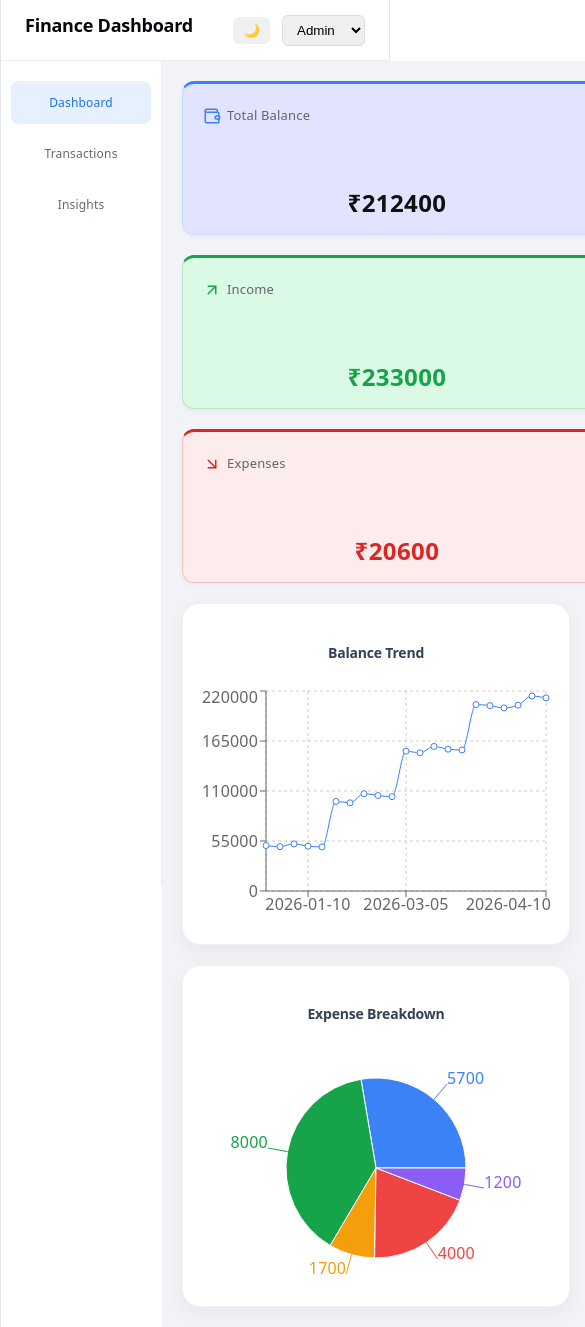
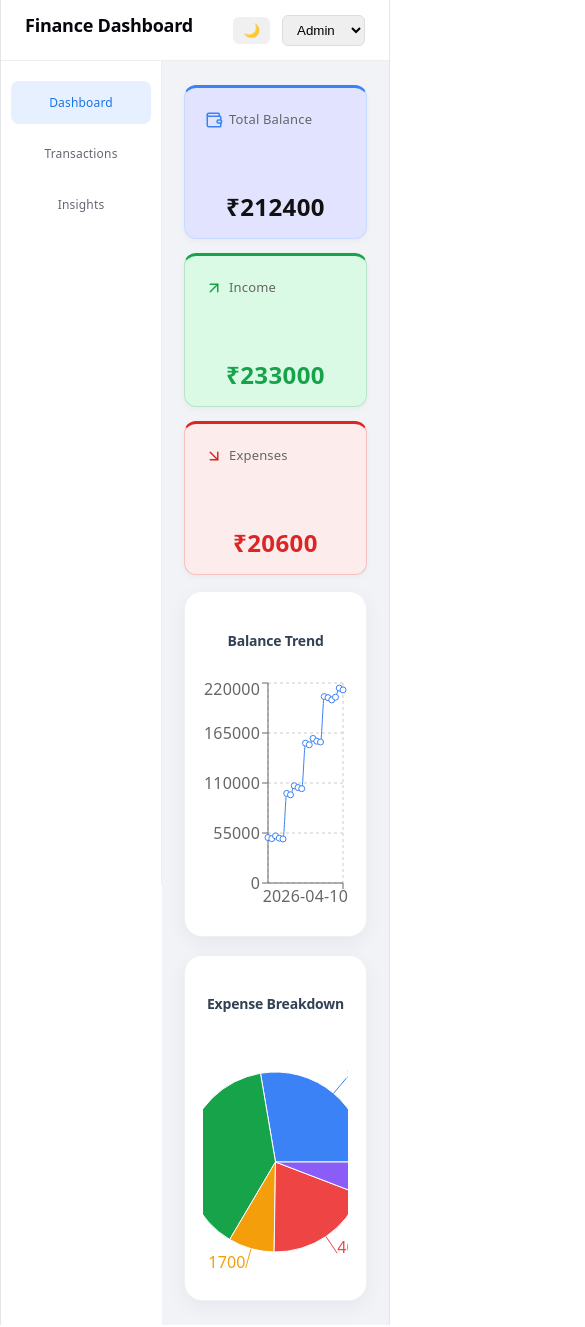
Before and after one commit to sushantshinde7/finance-insights-dashboard, a React (Vite) app: page / in a window 390 px wide. Shown: the top 1327 px of the page, 585 px wide, since content can reach past the window. Built offline with nearby package versions, Linux system fonts and the light colour scheme; the HTML template or start-up script is replaced by a standard one.

Commit message:
dashboard layout's responsiveness upgraded

```diff
--- a/src/pages/Dashboard.css
+++ b/src/pages/Dashboard.css
@@ -1,73 +1,114 @@
+/* =========================
+   BASE LAYOUT
+========================= */
+
 .dashboard {
   display: flex;
   flex-direction: column;
-  gap: 20px;
+  gap: 24px;
+
+  padding: 4px 2px;
 }
 
+/* =========================
+   KPI CARDS (TOP SECTION)
+========================= */
+
 .cards-row {
-  display: flex;
-  gap: 20px;
-  flex-wrap: wrap;
+  display: grid;
+  grid-template-columns: repeat(3, 1fr);
+  gap: 18px;
 }
 
-/* Cards should NOT stretch fully */
-.cards-row > * {
-  flex: 0 0 auto;
-  width: 220px;
+/* =========================
+   CHARTS GRID
+========================= */
+
+.charts-row {
+  display: grid;
+  grid-template-columns: repeat(2, 1fr);
+  gap: 18px;
 }
 
-.charts-row {
-  display: flex;
-  gap: 20px;
-  flex-wrap: wrap;
-  align-items: flex-start; /* ⭐ THIS FIXES EVERYTHING */
+/* =========================
+   CHART CARD
+========================= */
+
+.chart-card {
+  background: #ffffff;
+  border-radius: 16px;
+  padding: 16px;
+
+  border: 1px solid #f1f5f9;
+  box-shadow: 0 6px 18px rgba(15, 23, 42, 0.05);
+
+  transition: all 0.2s ease;
 }
 
+.chart-card:hover {
+  box-shadow: 0 10px 28px rgba(15, 23, 42, 0.08);
+}
+
+/* inner layout */
 .chart-inner {
   display: flex;
   flex-direction: column;
   gap: 12px;
 }
 
+/* title */
 .chart-title {
   font-size: 14px;
   font-weight: 600;
+  color: #334155;
 }
 
-/* Card */
-.chart-card {
-  flex: 1;
-  min-width: 350px;
-  background: white;
-  border-radius: 12px;
-  padding: 16px;
-  border: 1px solid #f0f0f0;
-}
+/* =========================
+   RESPONSIVE
+========================= */
 
+/* Large Tablet */
+@media (max-width: 1024px) {
+  .cards-row {
+    grid-template-columns: repeat(2, 1fr);
+  }
 
-.chart-card h4 {
-  font-size: 14px;
-  font-weight: 600;
-  margin-bottom: 10px;
+  .charts-row {
+    grid-template-columns: 1fr;
+  }
 }
 
 /* Tablet */
-@media (max-width: 900px) {
-  .cards-row > * {
-    width: 45%;
+@media (max-width: 768px) {
+  .dashboard {
+    gap: 20px;
+  }
+
+  .cards-row {
+    grid-template-columns: repeat(2, 1fr);
+    gap: 14px;
   }
 }
 
 /* Mobile */
-@media (max-width: 600px) {
-  .cards-row > * {
-    width: 100%;
+@media (max-width: 480px) {
+  .dashboard {
+    gap: 16px;
+  }
+
+  .cards-row {
+    grid-template-columns: 1fr;
+  }
+
+  .charts-row {
+    grid-template-columns: 1fr;
+  }
+
+  .chart-card {
+    padding: 14px;
+  }
+
+  .chart-title {
+    font-size: 13px;
   }
 }
-
-/* If not enough space → stack */
-@media (max-width: 800px) {
-  .charts-row {
-    flex-direction: column;
-  }
-}
```
